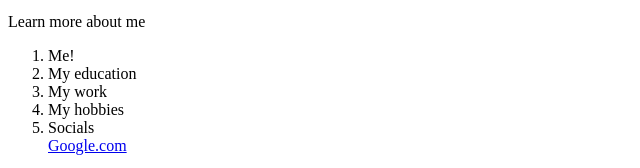
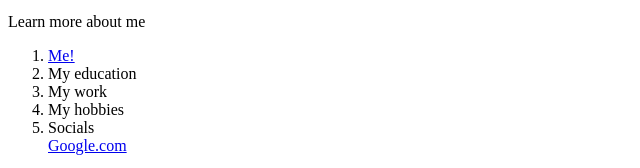
Before and after one commit to iammarvie/Mordecai, a plain HTML site: page index.html in a window 1280 px wide. Shown: the part 661-829 px from the top of the page, 0-640 px from the left. Drawn offline with Linux system fonts and the light colour scheme.

Commit message:
Update index.html

```diff
--- a/index.html
+++ b/index.html
@@ -13,7 +13,7 @@
    <div>
     <p> Learn more about me</p>
     <ol> <! -- ordered list -->
-        <li> <link href = "Me.html" >Me! </li>
+        <li> <a href = "Me.html" >Me! </a></li>
         <li> My education</li>
         <li> My work</li>
         <li> My hobbies</li>
```
